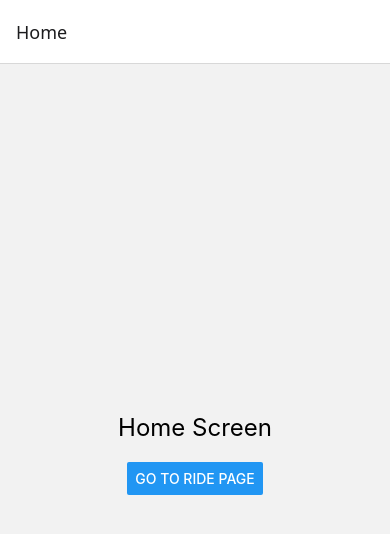
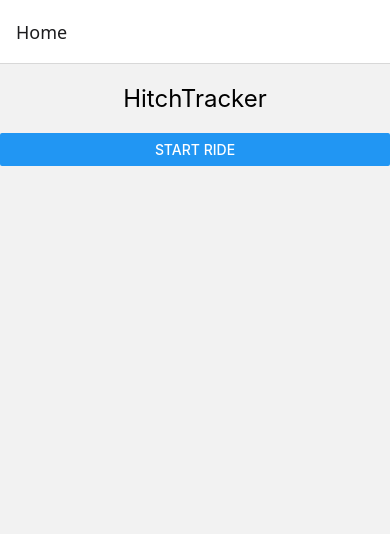
Before and after one commit to KnopperDev/NoScamCab, a React Native app: screen / in a window 390 px wide. Shown: the top 534 px of the page. Built offline with nearby package versions, Linux system fonts and the light colour scheme.

Commit message:
basic structure

```diff
--- a/App.js
+++ b/App.js
@@ -1,7 +1,8 @@
-import React from "react";
-import { Button, View, Text, StyleSheet } from "react-native";
+import React, { useState } from "react";
+import { View, Text, Button, StyleSheet } from "react-native";
 import { NavigationContainer } from "@react-navigation/native";
 import { createNativeStackNavigator } from "@react-navigation/native-stack";
+import MapView, { Marker, Polyline } from "react-native-maps";
 
 const Stack = createNativeStackNavigator();
 
@@ -9,34 +10,82 @@ const Stack = createNativeStackNavigator();
 function HomeScreen({ navigation }) {
   return (
     <View style={styles.container}>
-      <Text style={styles.title}>Home Screen</Text>
-      <Button
-        title="Go to Ride Page"
-        onPress={() => navigation.navigate("Ride")}
-      />
+      <Text style={styles.title}>HitchTracker</Text>
+      <Button title="Start Ride" onPress={() => navigation.navigate("Map")} />
     </View>
   );
 }
 
-// Ride Screen
-function RideScreen({ navigation }) {
+// Map / Ride Screen
+function MapScreen({ navigation }) {
+  const [rideActive, setRideActive] = useState(false);
+  const [locations, setLocations] = useState([]);
+  const [distance, setDistance] = useState(0);
+  const [price, setPrice] = useState(0);
+
+  const startRide = () => {
+    setRideActive(true);
+    // TODO: start GPS tracking
+    setLocations([{ latitude: 51.5074, longitude: -0.1278 }]); // dummy start
+  };
+
+  const stopRide = () => {
+    setRideActive(false);
+    // TODO: finalize distance calculation
+    setDistance(2.5); // dummy km
+    setPrice(5); // dummy price
+    navigation.navigate("Summary", { distance: 2.5, price: 5 });
+  };
+
   return (
     <View style={styles.container}>
-      <Text style={styles.title}>Ride Screen</Text>
+      <MapView
+        style={{ flex: 1, width: "100%" }}
+        initialRegion={{
+          latitude: 51.5074,
+          longitude: -0.1278,
+          latitudeDelta: 0.05,
+          longitudeDelta: 0.05,
+        }}
+      >
+        {locations.length > 0 && (
+          <Marker coordinate={locations[0]} title="Taxi" />
+        )}
+        {locations.length > 1 && <Polyline coordinates={locations} />}
+      </MapView>
+      <View style={styles.buttonContainer}>
+        {!rideActive && <Button title="Start Ride" onPress={startRide} />}
+        {rideActive && <Button title="Stop Ride" onPress={stopRide} />}
+      </View>
+    </View>
+  );
+}
+
+// Summary Screen
+function SummaryScreen({ route, navigation }) {
+  const { distance, price } = route.params;
+
+  return (
+    <View style={styles.container}>
+      <Text style={styles.title}>Ride Summary</Text>
+      <Text>Distance: {distance} km</Text>
+      <Text>Price: €{price}</Text>
       <Button
-        title="Go back Home"
+        title="Back to Home"
         onPress={() => navigation.navigate("Home")}
       />
     </View>
   );
 }
 
+// Main App
 export default function App() {
   return (
     <NavigationContainer>
       <Stack.Navigator initialRouteName="Home">
         <Stack.Screen name="Home" component={HomeScreen} />
-        <Stack.Screen name="Ride" component={RideScreen} />
+        <Stack.Screen name="Map" component={MapScreen} />
+        <Stack.Screen name="Summary" component={SummaryScreen} />
       </Stack.Navigator>
     </NavigationContainer>
   );
@@ -45,11 +94,16 @@ export default function App() {
 const styles = StyleSheet.create({
   container: {
     flex: 1,
-    alignItems: "center",
-    justifyContent: "center",
   },
   title: {
     fontSize: 24,
-    marginBottom: 20,
+    textAlign: "center",
+    marginVertical: 20,
+  },
+  buttonContainer: {
+    position: "absolute",
+    bottom: 20,
+    width: "90%",
+    alignSelf: "center",
   },
 });
--- a/package.json
+++ b/package.json
@@ -16,6 +16,7 @@
     "react": "19.1.0",
     "react-native": "0.81.4",
     "react-native-gesture-handler": "~2.28.0",
+    "react-native-maps": "1.20.1",
     "react-native-safe-area-context": "~5.6.0",
     "react-native-screens": "~4.16.0"
   },
```
Also changed, not shown: 1 other file (tests, documents, lock files or other folders).
